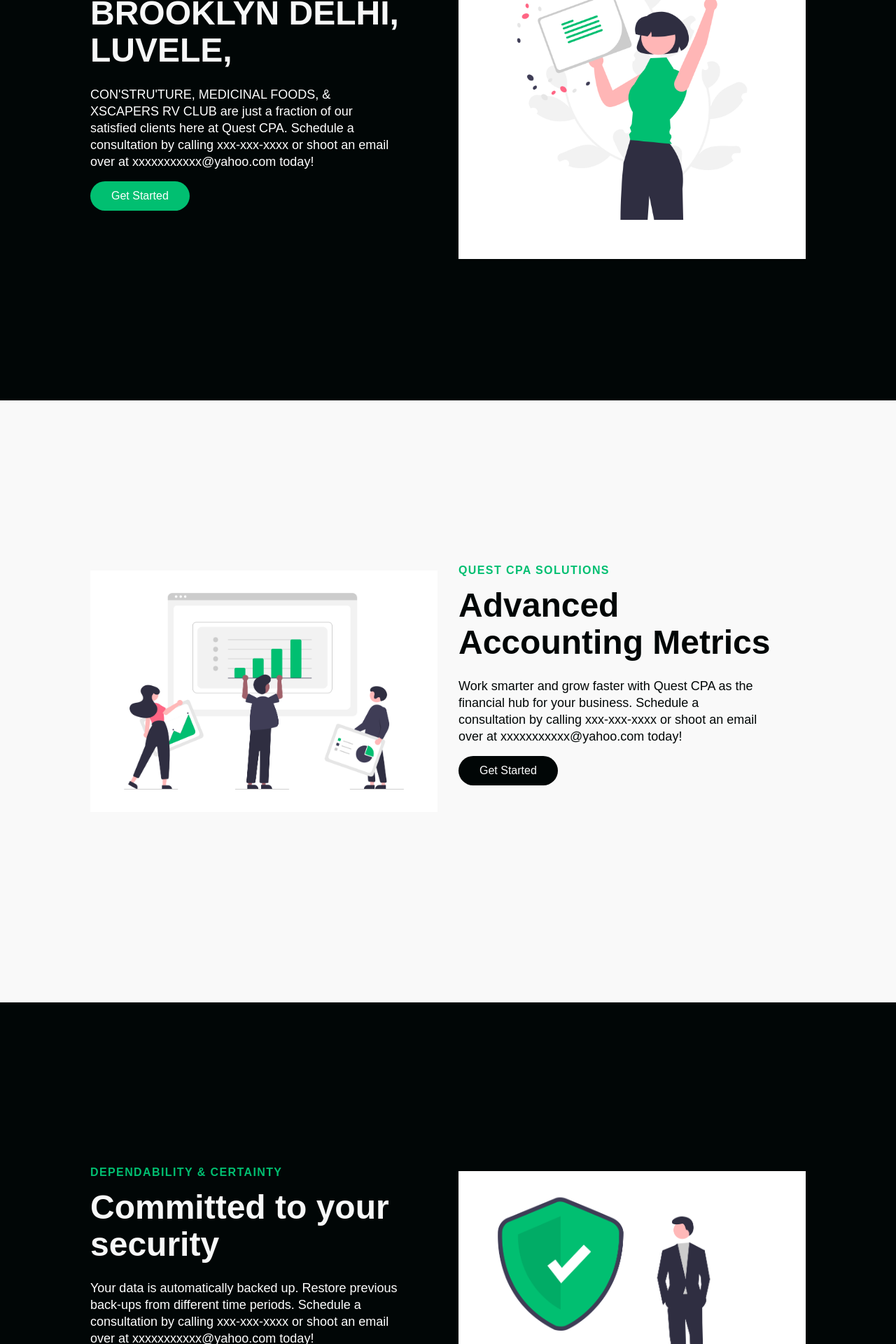
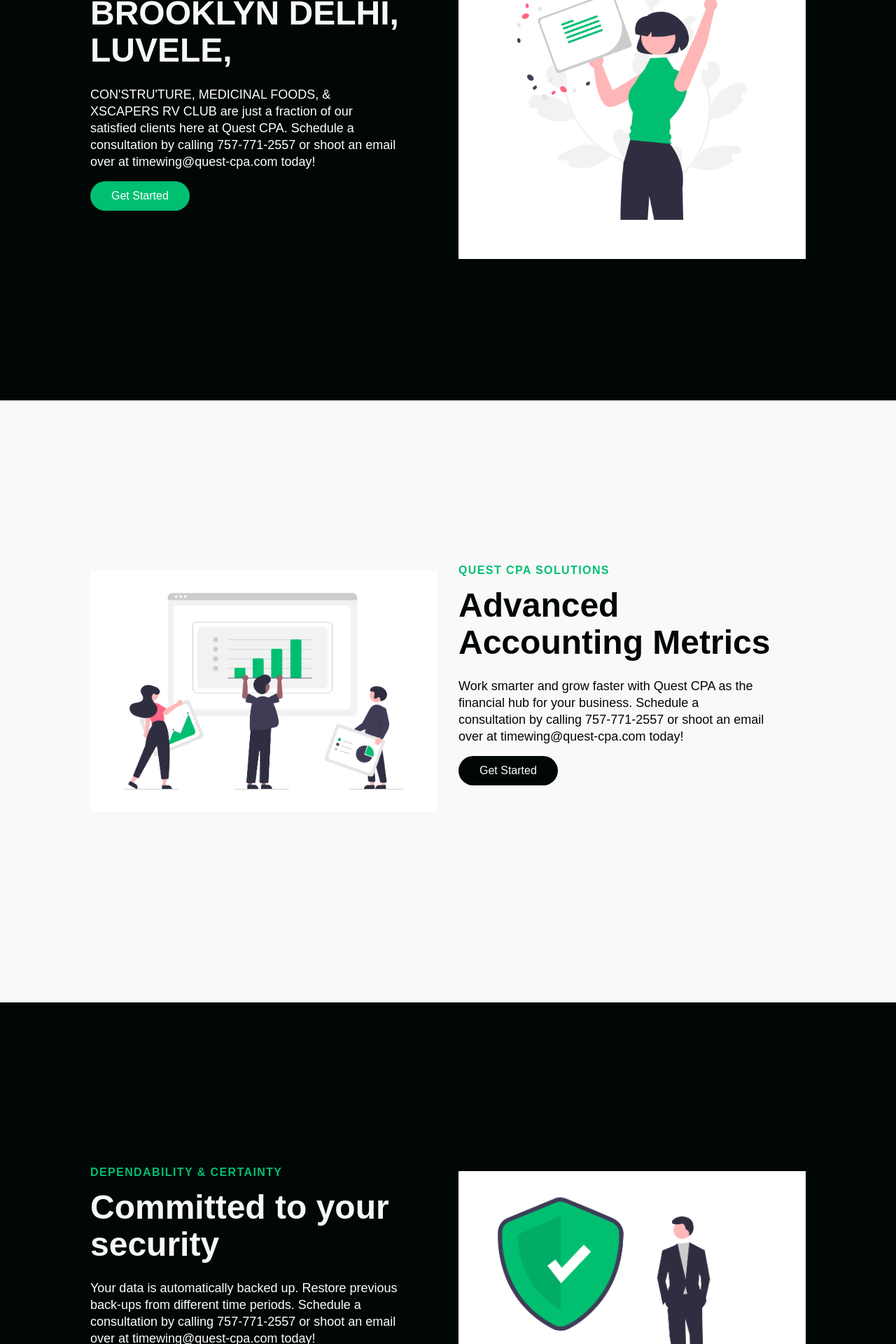
Before and after one commit to MarcusValenzuela/QuestCPA, a React (Create React App) app: page / in a window 1280 px wide. Shown: the part 1140-3060 px from the top of the page at 70% size. Built offline with nearby package versions, Linux system fonts and the light colour scheme; a web font is replaced by a local one.

Commit message:
last commit

```diff
--- a/src/components/InfoSection/Data.js
+++ b/src/components/InfoSection/Data.js
@@ -6,7 +6,7 @@ export const test = {
   topLine: "Satisfied clients",
   headline: "GIVR PACKING, BROOKLYN DELHI, LUVELE,",
   description:
-    "CON'STRU'TURE, MEDICINAL FOODS, & XSCAPERS RV CLUB are just a fraction of our satisfied clients here at Quest CPA. Schedule a consultation by calling xxx-xxx-xxxx or shoot an email over at xxxxxxxxxxx@yahoo.com today!",
+    "CON'STRU'TURE, MEDICINAL FOODS, & XSCAPERS RV CLUB are just a fraction of our satisfied clients here at Quest CPA. Schedule a consultation by calling 757-771-2557 or shoot an email over at timewing@quest-cpa.com today!",
   buttonLabel: "Get Started",
   imgStart: false,
   img: require("../../images/happy.png"),
@@ -26,7 +26,7 @@ export const homeObjOne = {
   topLine: "Quest CPA solutions",
   headline: "Advanced Accounting Metrics",
   description:
-    "Work smarter and grow faster with Quest CPA as the financial hub for your business. Schedule a consultation by calling xxx-xxx-xxxx or shoot an email over at xxxxxxxxxxx@yahoo.com today!",
+    "Work smarter and grow faster with Quest CPA as the financial hub for your business. Schedule a consultation by calling 757-771-2557 or shoot an email over at timewing@quest-cpa.com today!",
   buttonLabel: "Get Started",
   imgStart: true,
   img: require("../../images/metrics.png"),
@@ -43,7 +43,7 @@ export const homeObjTwo = {
   topLine: "Dependability & Certainty",
   headline: "Committed to your security",
   description:
-    "Your data is automatically backed up. Restore previous back-ups from different time periods. Schedule a consultation by calling xxx-xxx-xxxx or shoot an email over at xxxxxxxxxxx@yahoo.com today!",
+    "Your data is automatically backed up. Restore previous back-ups from different time periods. Schedule a consultation by calling 757-771-2557 or shoot an email over at timewing@quest-cpa.com today!",
   buttonLabel: "Get Started",
   imgStart: false,
   img: require("../../images/security.png"),
@@ -61,7 +61,7 @@ export const homeObjThree = {
   topLine: "Room to grow",
   headline: "As your business grows, we’ve got you covered",
   description:
-    "Our environment was made for growing businesses. As your team gets bigger, let new employees collaborate with control with Quest CPA. Schedule a consultation by calling xxx-xxx-xxxx or shoot an email over at xxxxxxxxxxx@yahoo.com today!",
+    "Our environment was made for growing businesses. As your team gets bigger, let new employees collaborate with control with Quest CPA. Schedule a consultation by calling 757-771-2557 or shoot an email over at timewing@quest-cpa.com today!",
   buttonLabel: "Get Started",
   imgStart: true,
   img: require("../../images/grow.png"),
```
